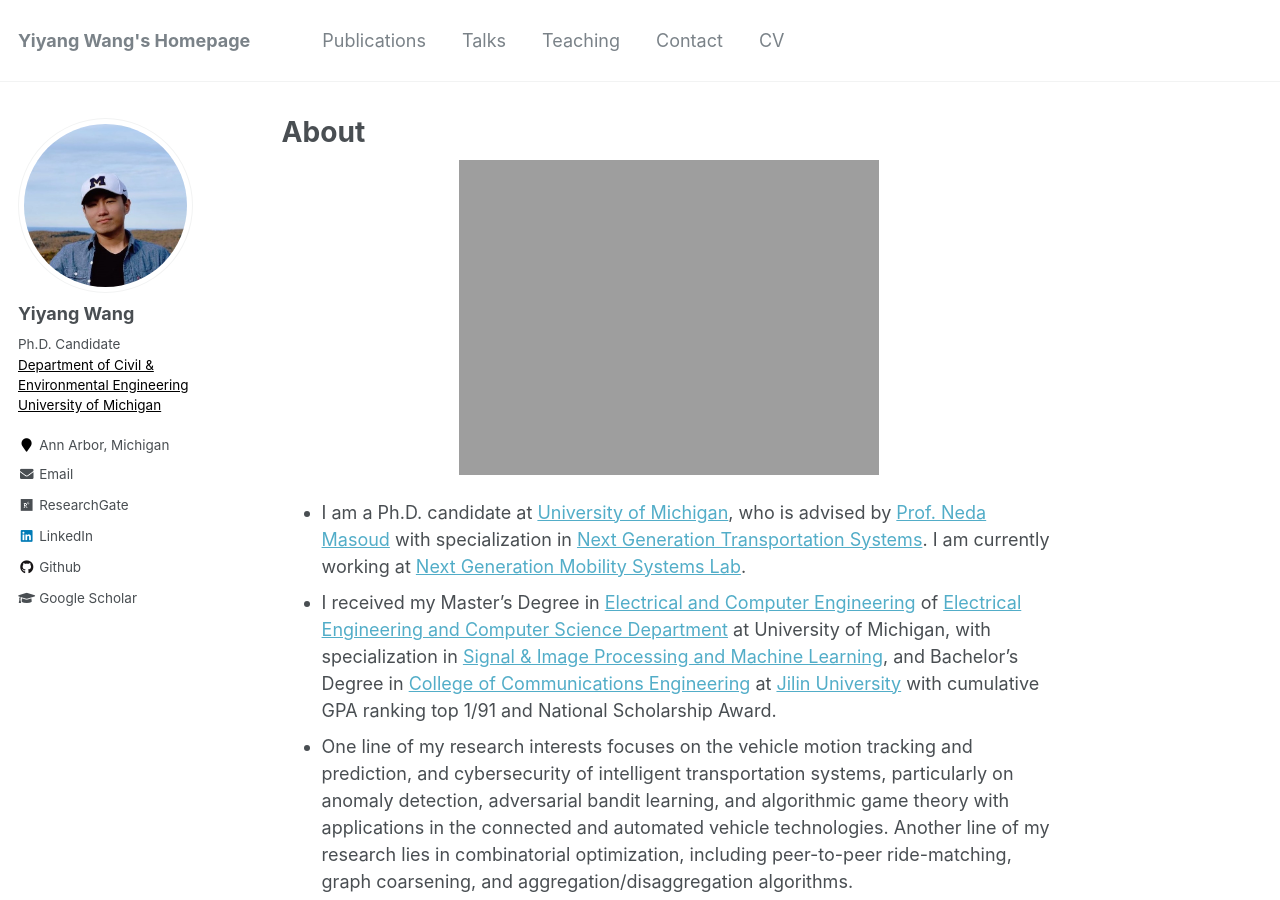
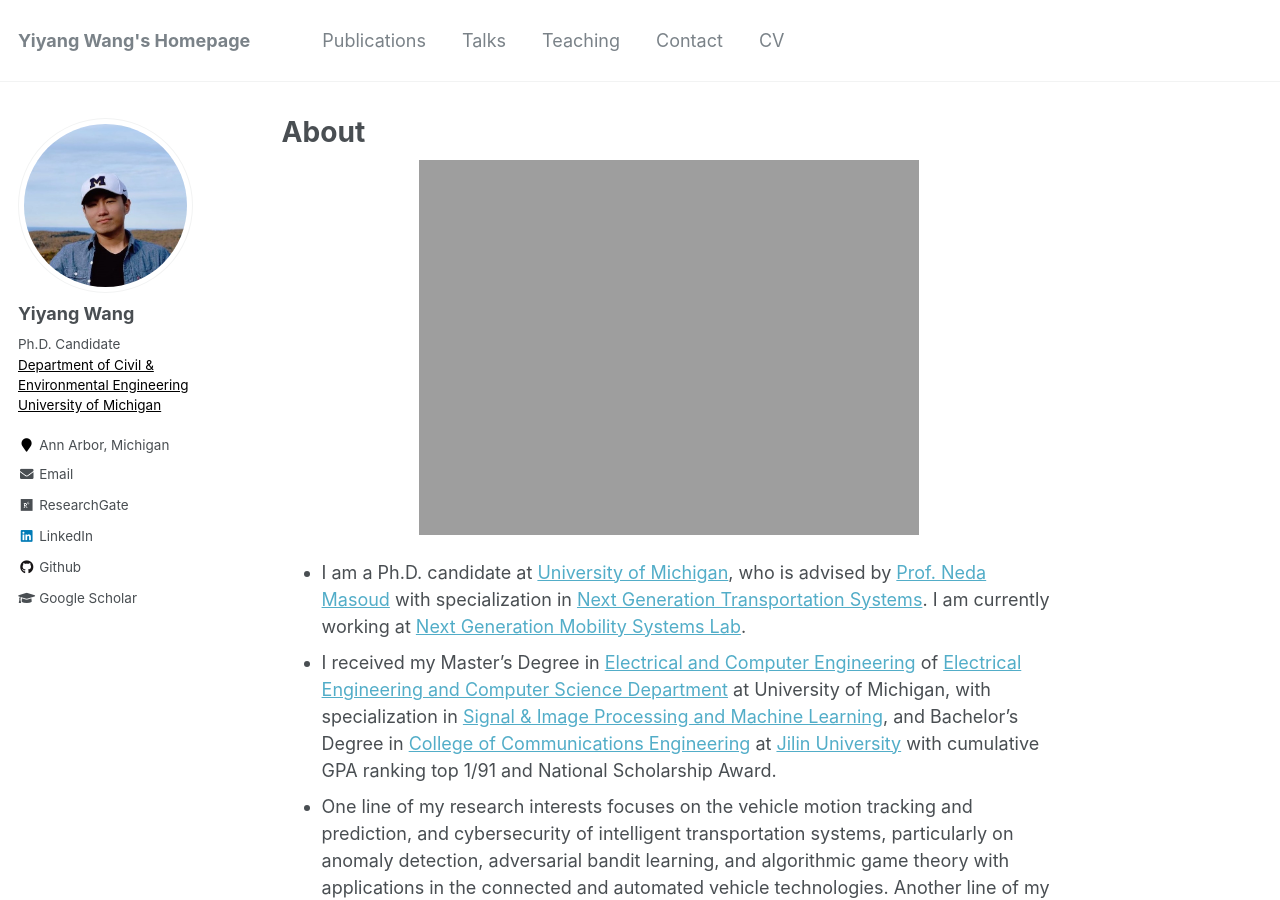
Before and after one commit to yiyangwan/yiyangwan.github.io, a Jekyll site: the page built from _pages/about.md, in a window 1280 px wide and 900 px high. Built offline with Jekyll 4.4.1, drawn with Linux system fonts in a browser that asks for light colours.

Commit message:
update homepage photo

```diff
--- a/_pages/about.md
+++ b/_pages/about.md
@@ -9,7 +9,7 @@
 ---
 
 <p align="center">
-  <img src="https://yiyang920.github.io/images/horseshoe_bend.jpg?raw=true" alt="Photo" style="width: 420px;"/>
+  <img src="https://yiyang920.github.io/images/horseshoe_bend.jpg?raw=true" alt="Photo" style="width: 500px;"/>
 </p>
 
 <!-- # About Me -->
```
Also changed, not shown: 1 other file.
